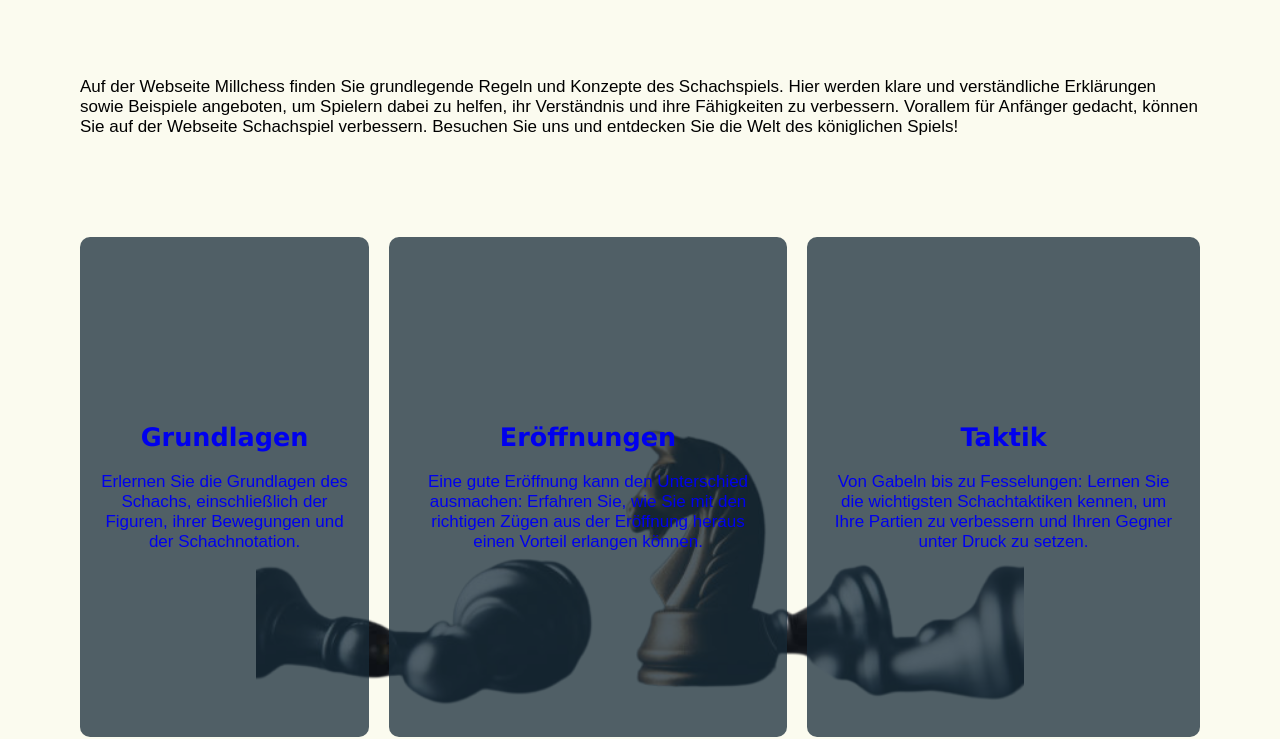
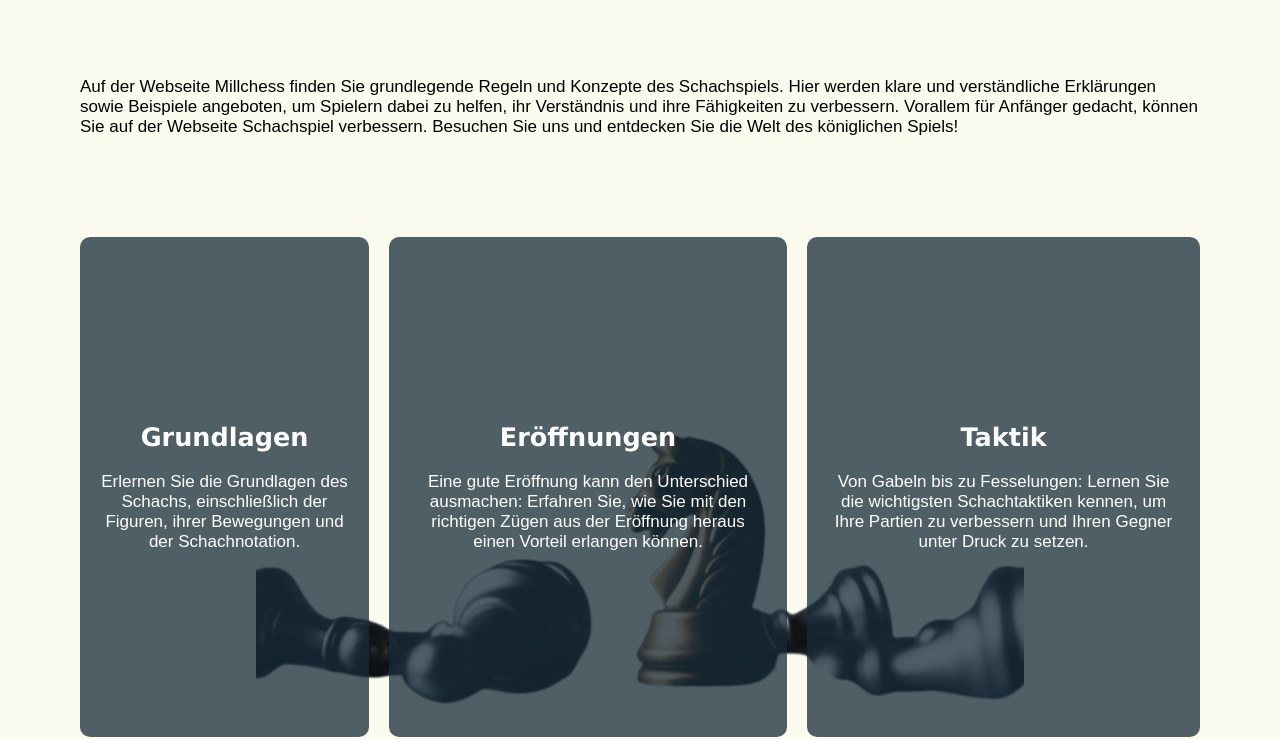
Before and after one commit to michaawl/Millchess, a plain HTML site: page index.html in a window 1280 px wide. Shown: the part 83-822 px from the top of the page. Drawn offline with Linux system fonts and the light colour scheme.

Commit message:
FINISHED - COMPLETELY DONE

```diff
--- a/css/theme.css
+++ b/css/theme.css
@@ -227,9 +227,11 @@ body {
     font-family: Arial, sans-serif;
     font-size: 17px;
 }
-
+a{
+    color : white;
+}
 a:visited {
-    color: white
+    color: white;
 }
 
 /* ##### NAVBAR STYLE *****/
```
